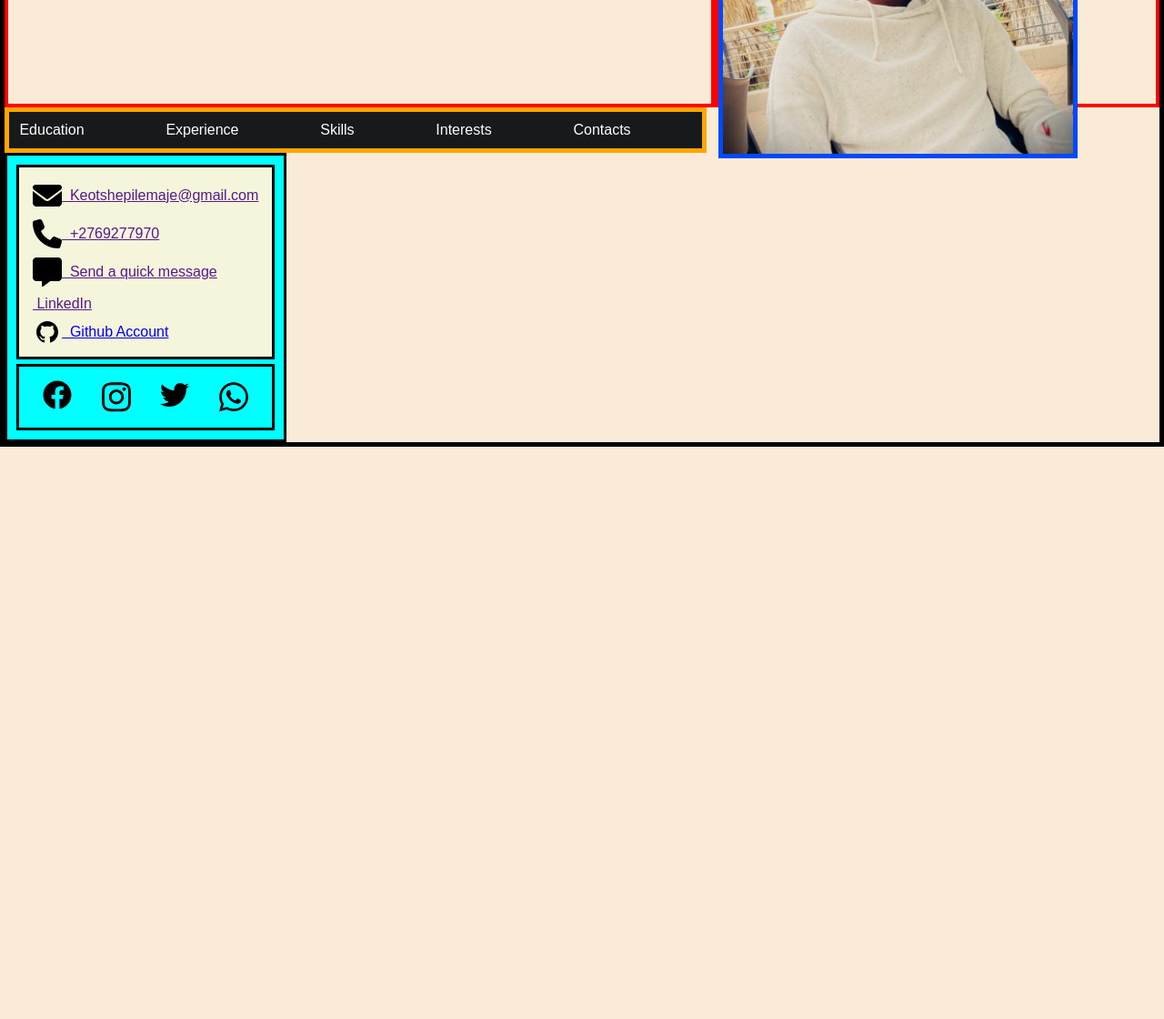
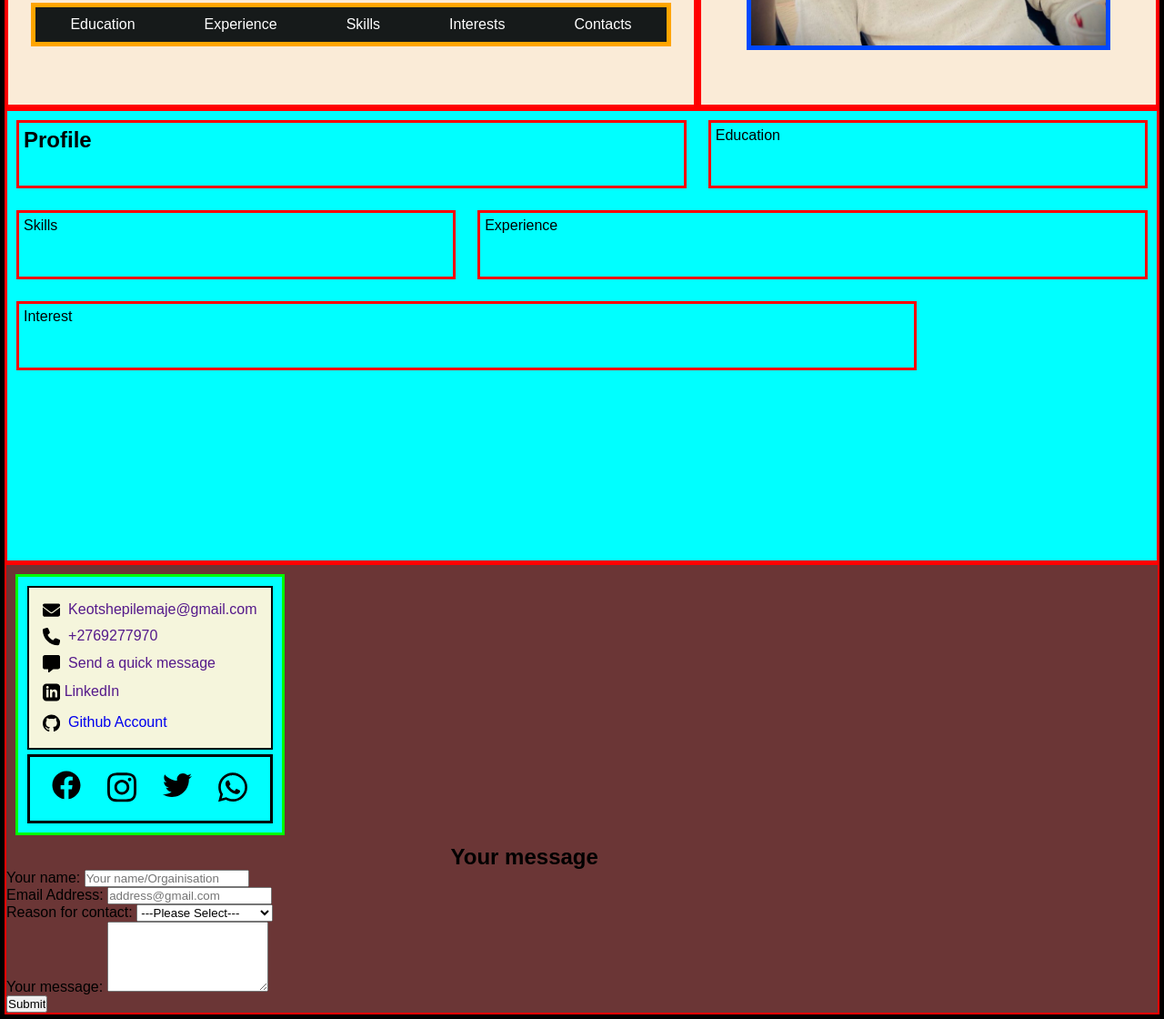
Before and after one commit to KeotshepileMaje/KEOMAJ871_BCL2302_Benjamin_KeotshepileMaje_ITW9, a plain HTML site: page index.html in a window 1280 px wide. Shown: the part 424-1544 px from the top of the page at 91% size. Before the commit the page ends 915 px from the top, so only its background shows below. Drawn offline with Linux system fonts and the light colour scheme.

Commit message:
Reconstructing html, added forms CSS styling

```diff
--- a/CSS/stylesheet.css
+++ b/CSS/stylesheet.css
@@ -3,9 +3,9 @@
     padding: 0px;
     margin: 0px;
     font-family: Arial, Helvetica, sans-serif;
+    box-sizing: border-box;
 }
 body {
-    box-sizing: border-box;
     border: 5px solid black;
     background-color: antiquewhite;
 }
@@ -15,7 +15,7 @@ header {
     /* color: white;
     background-image: url(/img/hero-image.jpg);
     border: 1 px solid red;
-    background-size: cover; */
+    background-size: cover;  */
     display:flex;
     justify-content:space-around;
     width: 100%;
@@ -26,7 +26,7 @@ header {
     width:60%;
     display: grid;
     padding-top: 15%;
-    padding-bottom: 10%;
+    padding-bottom: 5%;
     padding-left: 2%;
     padding-right: 2%;
     grid-template-rows:  1fr 2fr;
@@ -52,17 +52,15 @@ img {width:80%}
 
 #profile-pic {
     border: 5px solid rgb(0, 72, 255);
-    align-self: baseline;
+    align-self: center;
     position:relative;
-    top: 7.5vh;
+    bottom: 7.5vh;
 }
 
 
-/* ..............navigator.................. */
+/* navigator */
 nav {
     border: 5px solid orange;
-    width:60%;
-    height:7.5vh, fit-content;
 }
 nav ul {
     display: flex;
@@ -92,33 +90,103 @@ nav a {
 
 /* profile-picture */
 
+/* -----------------End---------------------- */
+
+
+
 
 
 /* ................main................... */
+.main {
+    width: 100%;
+    height: 500px;
+    padding: 10px;
+    background-color: aqua;
+    display: grid;
+    grid-template-columns: 1fr 1fr 1fr 1fr 1fr;
+    grid-template-rows:    1fr 1fr 1fr 1fr 1fr;
+    gap: 1.5rem;
+    border: 3px solid red;
+}
+
+#profile {
+    border: 3px solid red;
+    padding: 5px;
+    grid-column: 1/4;
+
+}
+#education {
+    border: 3px solid red;
+    padding: 5px;
+    grid-column:4/6;
+
+}
+#skills{
+    border: 3px solid red;
+    padding: 5px;
+    grid-column: 1/3 ;
+
+}
+#experience {
+    border: 3px solid red;
+    padding: 5px;
+    grid-column: 3/6;
+}
+#interests {
+    border: 3px solid red;
+    padding: 5px;
+    grid-column: 1/5;
+}
+
+
+/* -----------------End----------------------- */
+
+
+
+
+
+
+
+
 
 
 
 /*.................foot................... */
+.foot {
+    border: 2px solid red;
+    background-color: rgb(107, 54, 54);
+}
+
+
+/* Contacts */
 #contacts {
-    border: 3px solid black;
+
+    border: 3px solid rgb(0, 255, 0);
+    margin: 10px;
     padding:10px;
     width: fit-content;
     display: grid;
     gap:5px;
     grid-template-rows: fit-content fit-content ;
     background-color: aqua;
-    box-sizing: border-box;
 }
 .formal-communication {
-    border: 3px solid black;
+    border: 2px solid black;
     padding: 10px;
     background-color: beige;
 }
-svg {
+a {
+    text-decoration: none;
+}
+.formal-communication svg {
+    width: 1.2rem;
+    vertical-align: middle;
+}
+.social-communication svg {
     width: 2rem;
-    vertical-align: middle;
+}
 
-}
+
 .icons {
     padding:5px;
     list-style: none;
@@ -134,3 +202,31 @@ svg {
 #instagram-icon:hover  {fill: rgb(243, 138, 156)}
 #twitter-icon:hover {fill: blue}
 #whatsapp-icon:hover {fill:green}
+
+/* form */
+form h2 {
+    text-align: center;
+}
+.contact-form {
+    width: 90%;
+    height: fit-content;
+
+}
+/* form {
+    background-color: blueviolet;
+    width: 100%;
+    max-width: 500px;
+    border: 5px solid rgb(0, 127, 13);
+    margin: 5%;
+    padding: 5px;
+}
+input, label, textarea, select {
+    width: 90%;
+    margin:5px;
+    padding-top: 5px;
+    padding-bottom: px;
+}
+#submit {
+    background-color: brown;
+}  */
+/* ----------------End--------------------- */
--- a/index.html
+++ b/index.html
@@ -19,6 +19,16 @@
             <div class="about-me">
                 <h3>A motivated Software Engineering student with so much dedication and burning desire to become a future expert in the programming world. Seeking an opportunity in terms of an internship to become a part of your world.</h3>
             </div>
+
+            <nav>
+                <ul>
+                    <li> <a href="">Education</a> </li>
+                    <li> <a href="">Experience</a> </li>
+                    <li> <a href="">Skills</a> </li>
+                    <li> <a href="">Interests</a> </li>
+                    <li> <a href="">Contacts</a> </li>
+                </ul>
+            </nav>
         </div>
 
         <div class="profile-pic">
@@ -26,21 +36,25 @@
         </div>
     </header>
 
-    <nav>
-        <ul>
-            <li> <a href="">Education</a> </li>
-            <li> <a href="">Experience</a> </li>
-            <li> <a href="">Skills</a> </li>
-            <li> <a href="">Interests</a> </li>
-            <li> <a href="">Contacts</a> </li>
-        </ul>
-    </nav>
 
     <!--.........main.............. -->
-        <div id="main"></div>
+        <div class="main">
+            <div id="profile">
+                <h2>Profile</h2>
+                <p></p>
+            </div>
+            <div id="education">Education
+
+            </div>
+            <div id="skills">Skills</div>
+            <div id="experience">Experience</div>
+            <div id="interests">Interest</div>
+
+        </div>
 
     <!-- .........foot.............. -->
     <footer>
+        <div class="foot">
         <div id="contacts">
             <div class="formal-communication">
                     <li class="icons"> <a href="" id="email-icon"> <svg xmlns="http://www.w3.org/2000/svg" viewBox="0 0 512 512"><!--! Font Awesome Pro 6.3.0 by @fontawesome - https://fontawesome.com License - https://fontawesome.com/license (Commercial License) Copyright 2023 Fonticons, Inc. --><path d="M48 64C21.5 64 0 85.5 0 112c0 15.1 7.1 29.3 19.2 38.4L236.8 313.6c11.4 8.5 27 8.5 38.4 0L492.8 150.4c12.1-9.1 19.2-23.3 19.2-38.4c0-26.5-21.5-48-48-48H48zM0 176V384c0 35.3 28.7 64 64 64H448c35.3 0 64-28.7 64-64V176L294.4 339.2c-22.8 17.1-54 17.1-76.8 0L0 176z"/></svg> &nbsp;Keotshepilemaje@gmail.com</a>
@@ -49,7 +63,7 @@
                     </li>
                     <li class="icons"> <a href="" id="message-icon"> <svg xmlns="http://www.w3.org/2000/svg" viewBox="0 0 512 512"><!--! Font Awesome Pro 6.3.0 by @fontawesome - https://fontawesome.com License - https://fontawesome.com/license (Commercial License) Copyright 2023 Fonticons, Inc. --><path d="M64 0C28.7 0 0 28.7 0 64V352c0 35.3 28.7 64 64 64h96v80c0 6.1 3.4 11.6 8.8 14.3s11.9 2.1 16.8-1.5L309.3 416H448c35.3 0 64-28.7 64-64V64c0-35.3-28.7-64-64-64H64z"/></svg> &nbsp;Send a quick message</a>
                     </li>
-                    <li class="icons"> <a href="" id="linkedin-icon">&nbsp;LinkedIn</a>
+                    <li class="icons"> <a href="" id="linkedin-icon"><svg xmlns="http://www.w3.org/2000/svg" width="24" height="24" viewBox="0 0 24 24"><path d="M19 0h-14c-2.761 0-5 2.239-5 5v14c0 2.761 2.239 5 5 5h14c2.762 0 5-2.239 5-5v-14c0-2.761-2.238-5-5-5zm-11 19h-3v-11h3v11zm-1.5-12.268c-.966 0-1.75-.79-1.75-1.764s.784-1.764 1.75-1.764 1.75.79 1.75 1.764-.783 1.764-1.75 1.764zm13.5 12.268h-3v-5.604c0-3.368-4-3.113-4 0v5.604h-3v-11h3v1.765c1.396-2.586 7-2.777 7 2.476v6.759z"/></svg>&nbsp;LinkedIn</a>
                     </li>
                     <li class="icons"> <a href="https://github.com/KeotshepileMaje/KEOMAJ871_BCL2302_Benjamin_KeotshepileMaje_ITW9.git" id="github-icon"> <svg xmlns="http://www.w3.org/2000/svg" width="24" height="24" viewBox="0 0 24 24"><path d="M12 0c-6.626 0-12 5.373-12 12 0 5.302 3.438 9.8 8.207 11.387.599.111.793-.261.793-.577v-2.234c-3.338.726-4.033-1.416-4.033-1.416-.546-1.387-1.333-1.756-1.333-1.756-1.089-.745.083-.729.083-.729 1.205.084 1.839 1.237 1.839 1.237 1.07 1.834 2.807 1.304 3.492.997.107-.775.418-1.305.762-1.604-2.665-.305-5.467-1.334-5.467-5.931 0-1.311.469-2.381 1.236-3.221-.124-.303-.535-1.524.117-3.176 0 0 1.008-.322 3.301 1.23.957-.266 1.983-.399 3.003-.404 1.02.005 2.047.138 3.006.404 2.291-1.552 3.297-1.23 3.297-1.23.653 1.653.242 2.874.118 3.176.77.84 1.235 1.911 1.235 3.221 0 4.609-2.807 5.624-5.479 5.921.43.372.823 1.102.823 2.222v3.293c0 .319.192.694.801.576 4.765-1.589 8.199-6.086 8.199-11.386 0-6.627-5.373-12-12-12z"/></svg> &nbsp;Github Account</a>
                     </li>
@@ -66,12 +80,42 @@
             </div>
         </div>
 
-        <div>
-            <form>
+        <div class="contact-form">
+            <form action="https://formsubmit.co/keotshepilemaje@gmail.com" method="post">
 
+                <h2>Your message</h2>
+
+                   <div class="message-input">
+                      <label for="">Your name:</label>
+                      <input type="text" name="name" id="name" min="3" max="30" placeholder="Your name/Orgainisation" required >
+                    </div>
+
+                   <div class="message-input">
+                      <label for="">Email Address:</label>
+                      <input type="email" name="email" id="email" min="5" max="30" placeholder="address@gmail.com" required>
+                    </div>
+
+                   <div class="message-input">
+                      <label for="">Reason for contact:</label>
+                      <select>
+                        <option> ---Please Select---</option>
+                        <option value="recruiter">Recruiter</option>
+                        <option value="feedback on the web">Feedback on the web</option>
+                        <option value="others">Others</option>
+                      </select>
+                    </div>
+
+                   <div class="message-input">
+                      <label for="">Your message:</label>
+                      <textarea id="message" name="your message" rows="5" placeholder="Write your message(Optional)"> </textarea>
+                    </div>
+
+                   <div class="message-input">
+                     <input type="submit" value="Submit" id="submit">
+                    </div>
             </form>
         </div>
-
+        </div>
     </footer>
 
 </body>
```
